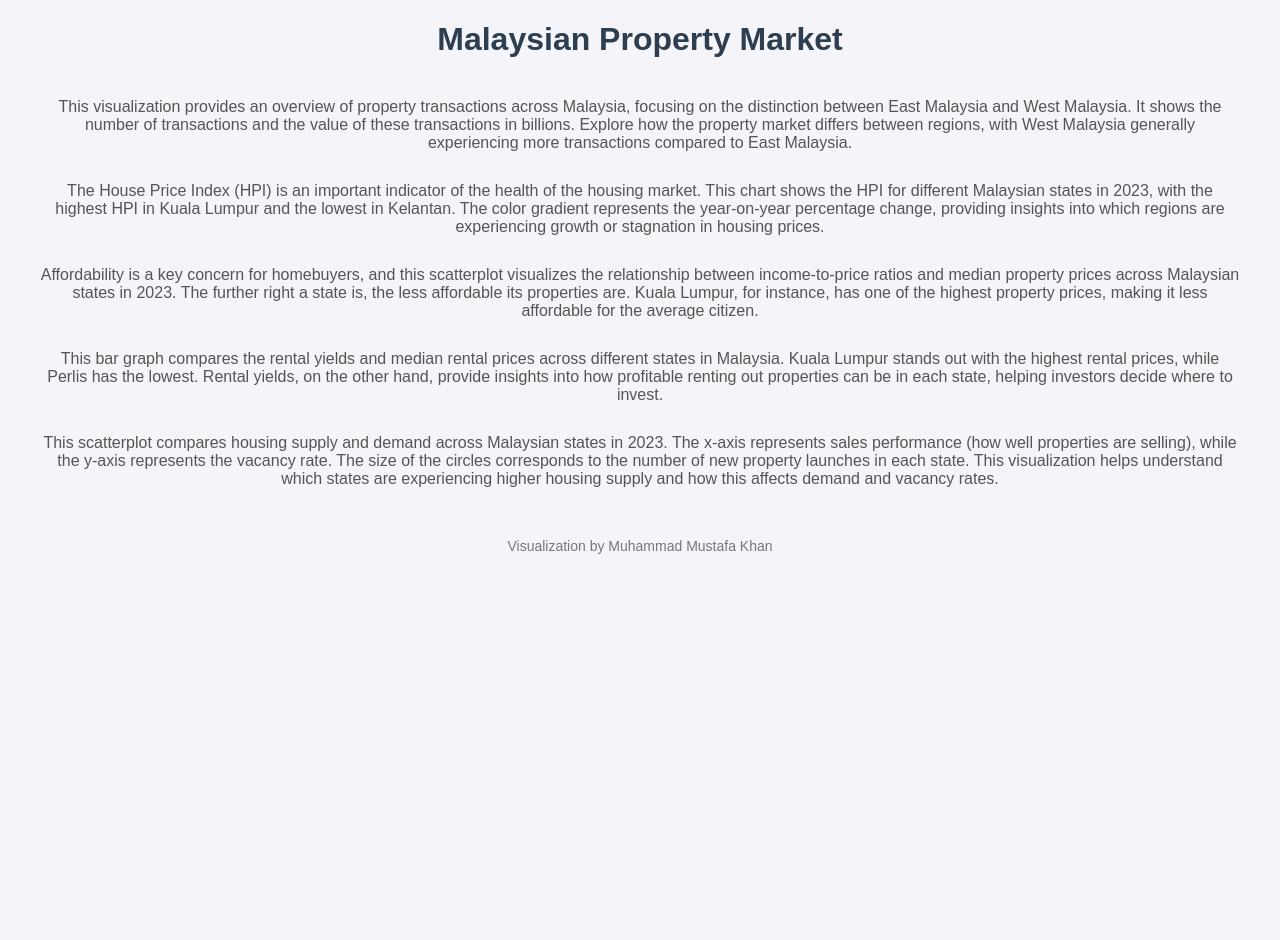
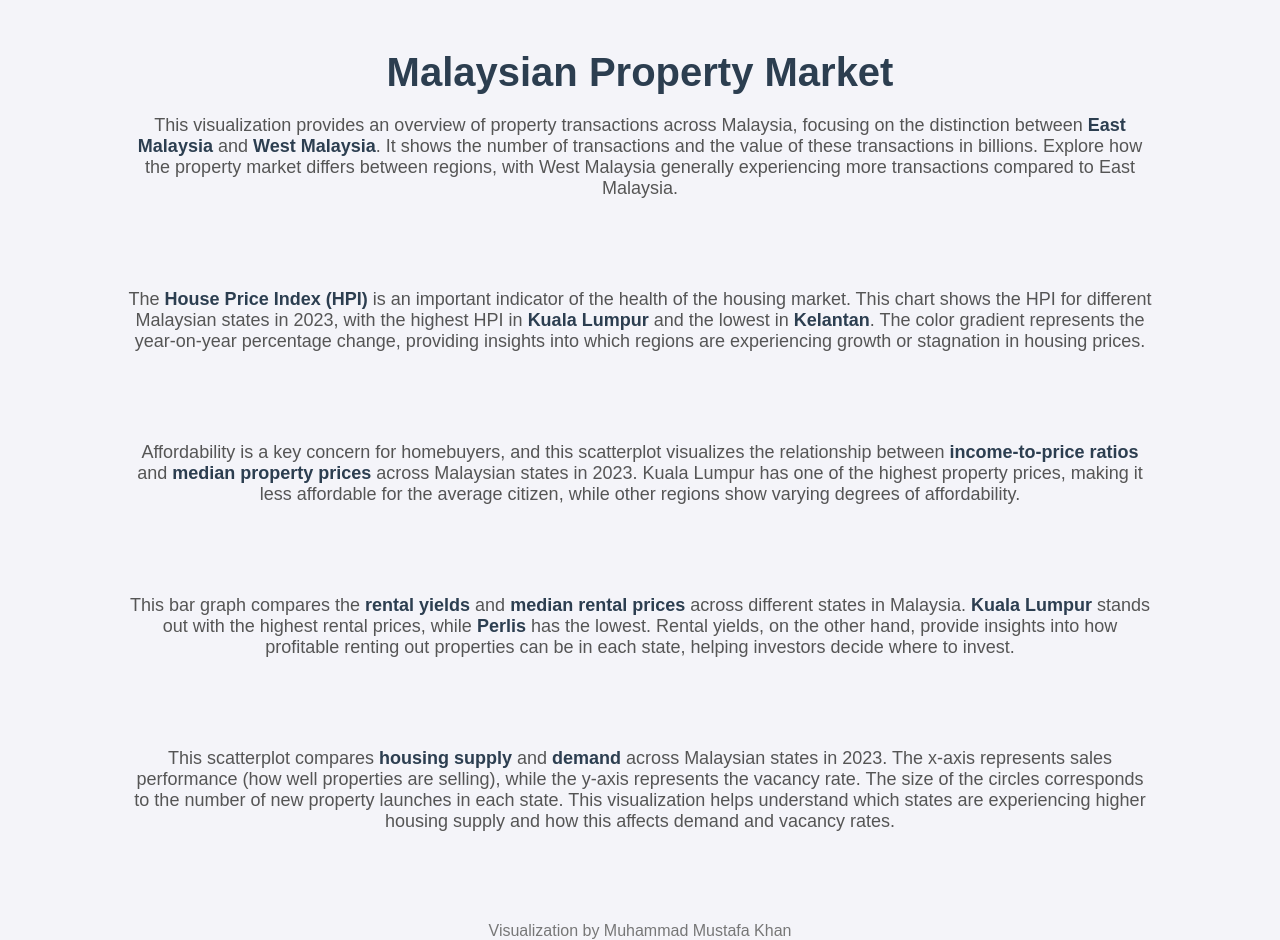
Before and after one commit to mkha7/FIT3179-Visualisation-2, a plain HTML site: page index.html in a window 1280 px wide. Before the commit the page ends 800 px from the top, so only its background shows below. Drawn offline with Linux system fonts and the light colour scheme; a script that the page names is missing.

Commit message:
Update index.html

```diff
--- a/index.html
+++ b/index.html
@@ -12,31 +12,49 @@
             font-family: 'Sans-serif', Arial, sans-serif;
             background-color: #f4f4f9;
             color: #333;
-            margin: 20px;
+            margin: 0;
+            padding: 0;
         }
+
         h1 {
             text-align: center;
             color: #2C3E50;
-            margin-bottom: 40px;
+            margin: 50px 0 20px;
+            font-size: 2.5em;
         }
+
+        .centered {
+            display: flex;
+            justify-content: center;
+            align-items: center;
+            flex-direction: column;
+            margin-bottom: 50px;
+        }
+
         .visualization {
+            width: 90%;
+            max-width: 1000px;
             margin: 0 auto;
-            width: 800px;
-            display: block;
-            text-align: center;
         }
+
         .description {
-            font-size: 16px;
+            font-size: 18px;
             color: #555;
             text-align: center;
-            margin-bottom: 30px;
-            padding: 0 20px;
+            margin-bottom: 40px;
+            padding: 0 10%;
         }
+
         footer {
             text-align: center;
             margin-top: 50px;
-            font-size: 14px;
+            font-size: 16px;
             color: #777;
+        }
+
+        .highlight {
+            color: #2C3E50;
+            font-weight: bold;
         }
     </style>
 </head>
@@ -45,33 +63,43 @@
     <h1>Malaysian Property Market</h1>
 
     <!-- Property Transactions in Malaysia -->
+    <div class="centered">
         <div id="vis1" class="visualization"></div>
         <div class="description">
-        This visualization provides an overview of property transactions across Malaysia, focusing on the distinction between East Malaysia and West Malaysia. It shows the number of transactions and the value of these transactions in billions. Explore how the property market differs between regions, with West Malaysia generally experiencing more transactions compared to East Malaysia.
+            This visualization provides an overview of property transactions across Malaysia, focusing on the distinction between <span class="highlight">East Malaysia</span> and <span class="highlight">West Malaysia</span>. It shows the number of transactions and the value of these transactions in billions. Explore how the property market differs between regions, with West Malaysia generally experiencing more transactions compared to East Malaysia.
+        </div>
     </div>
 
     <!-- House Price Index by State -->
+    <div class="centered">
         <div id="vis2" class="visualization"></div>
         <div class="description">
-        The House Price Index (HPI) is an important indicator of the health of the housing market. This chart shows the HPI for different Malaysian states in 2023, with the highest HPI in Kuala Lumpur and the lowest in Kelantan. The color gradient represents the year-on-year percentage change, providing insights into which regions are experiencing growth or stagnation in housing prices.
+            The <span class="highlight">House Price Index (HPI)</span> is an important indicator of the health of the housing market. This chart shows the HPI for different Malaysian states in 2023, with the highest HPI in <span class="highlight">Kuala Lumpur</span> and the lowest in <span class="highlight">Kelantan</span>. The color gradient represents the year-on-year percentage change, providing insights into which regions are experiencing growth or stagnation in housing prices.
+        </div>
     </div>
 
     <!-- Affordability: Income-to-Price Ratios -->
+    <div class="centered">
         <div id="vis3" class="visualization"></div>
         <div class="description">
-        Affordability is a key concern for homebuyers, and this scatterplot visualizes the relationship between income-to-price ratios and median property prices across Malaysian states in 2023. The further right a state is, the less affordable its properties are. Kuala Lumpur, for instance, has one of the highest property prices, making it less affordable for the average citizen.
+            Affordability is a key concern for homebuyers, and this scatterplot visualizes the relationship between <span class="highlight">income-to-price ratios</span> and <span class="highlight">median property prices</span> across Malaysian states in 2023. Kuala Lumpur has one of the highest property prices, making it less affordable for the average citizen, while other regions show varying degrees of affordability.
+        </div>
     </div>
 
     <!-- Rental Prices and Yields in Malaysian States -->
+    <div class="centered">
         <div id="vis4" class="visualization"></div>
         <div class="description">
-        This bar graph compares the rental yields and median rental prices across different states in Malaysia. Kuala Lumpur stands out with the highest rental prices, while Perlis has the lowest. Rental yields, on the other hand, provide insights into how profitable renting out properties can be in each state, helping investors decide where to invest.
+            This bar graph compares the <span class="highlight">rental yields</span> and <span class="highlight">median rental prices</span> across different states in Malaysia. <span class="highlight">Kuala Lumpur</span> stands out with the highest rental prices, while <span class="highlight">Perlis</span> has the lowest. Rental yields, on the other hand, provide insights into how profitable renting out properties can be in each state, helping investors decide where to invest.
+        </div>
     </div>
 
     <!-- Housing Supply and Demand in Malaysian States -->
+    <div class="centered">
         <div id="vis5" class="visualization"></div>
         <div class="description">
-        This scatterplot compares housing supply and demand across Malaysian states in 2023. The x-axis represents sales performance (how well properties are selling), while the y-axis represents the vacancy rate. The size of the circles corresponds to the number of new property launches in each state. This visualization helps understand which states are experiencing higher housing supply and how this affects demand and vacancy rates.
+            This scatterplot compares <span class="highlight">housing supply</span> and <span class="highlight">demand</span> across Malaysian states in 2023. The x-axis represents sales performance (how well properties are selling), while the y-axis represents the vacancy rate. The size of the circles corresponds to the number of new property launches in each state. This visualization helps understand which states are experiencing higher housing supply and how this affects demand and vacancy rates.
+        </div>
     </div>
 
     <footer>
```
Lines whose indentation alone changed are shown as unchanged.
